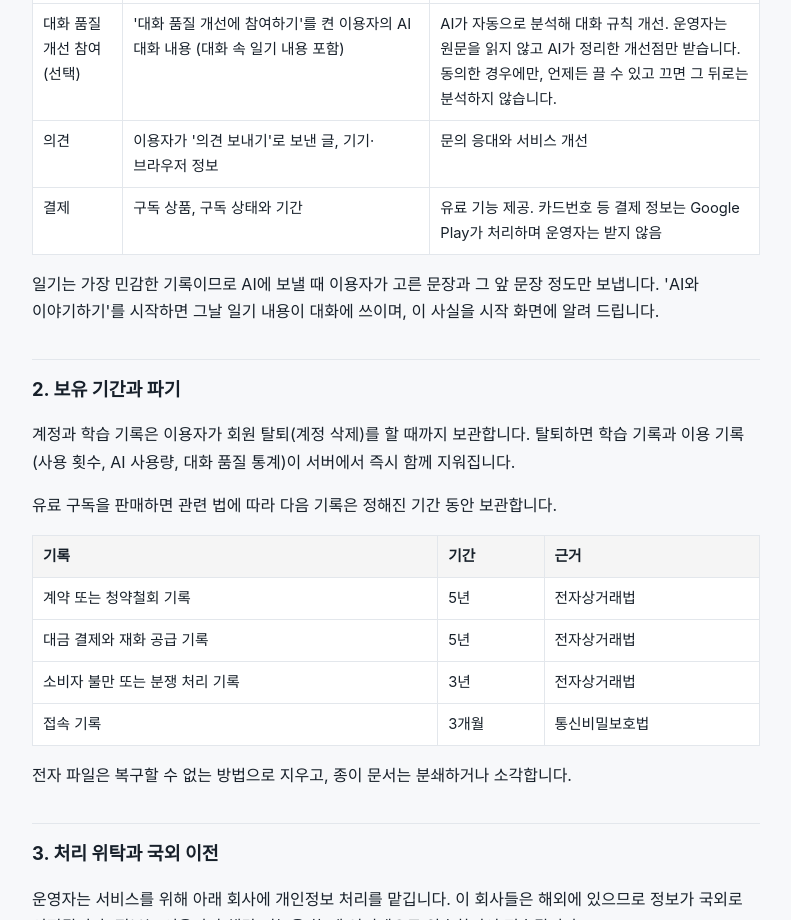
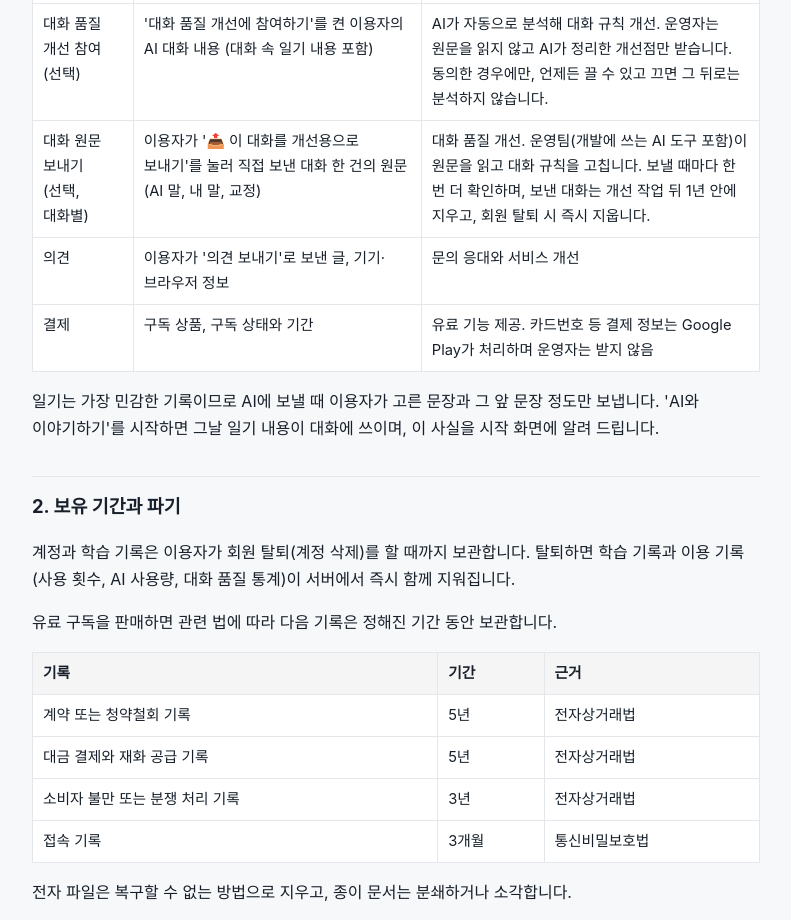
Before and after one commit to oganggii7/mylines-site, a plain HTML site: page privacy.html in a window 1280 px wide. Shown: the part 820-1740 px from the top of the page, without its empty margins (244-1035 px from the left). Drawn offline with Linux system fonts and the light colour scheme.

Commit message:
privacy: per-talk share to the team (optional)

```diff
--- a/privacy.html
+++ b/privacy.html
@@ -17,6 +17,7 @@
 <tr><td>이용 기록</td><td>기능별 하루 사용 횟수, AI 사용량, 접속 기록(IP 주소, 접속 시각)</td><td>이용 한도 관리, 부정 이용 방지, 오류 확인</td></tr>
 <tr><td>대화 품질 통계</td><td>AI 대화를 마칠 때 앱이 계산한 숫자만 (예: 주고받은 횟수, 교정이 빠진 줄 수, 답의 평균 길이, 난이도, 대화 상대 캐릭터). 대화 내용은 포함하지 않습니다.</td><td>AI 대화 품질 개선</td></tr>
 <tr><td>대화 품질 개선 참여 (선택)</td><td>'대화 품질 개선에 참여하기'를 켠 이용자의 AI 대화 내용 (대화 속 일기 내용 포함)</td><td>AI가 자동으로 분석해 대화 규칙 개선. 운영자는 원문을 읽지 않고 AI가 정리한 개선점만 받습니다. 동의한 경우에만, 언제든 끌 수 있고 끄면 그 뒤로는 분석하지 않습니다.</td></tr>
+<tr><td>대화 원문 보내기 (선택, 대화별)</td><td>이용자가 '📤 이 대화를 개선용으로 보내기'를 눌러 직접 보낸 대화 한 건의 원문 (AI 말, 내 말, 교정)</td><td>대화 품질 개선. 운영팀(개발에 쓰는 AI 도구 포함)이 원문을 읽고 대화 규칙을 고칩니다. 보낼 때마다 한 번 더 확인하며, 보낸 대화는 개선 작업 뒤 1년 안에 지우고, 회원 탈퇴 시 즉시 지웁니다.</td></tr>
 <tr><td>의견</td><td>이용자가 '의견 보내기'로 보낸 글, 기기·브라우저 정보</td><td>문의 응대와 서비스 개선</td></tr>
 <tr><td>결제</td><td>구독 상품, 구독 상태와 기간</td><td>유료 기능 제공. 카드번호 등 결제 정보는 Google Play가 처리하며 운영자는 받지 않음</td></tr>
 </table></div>
```
